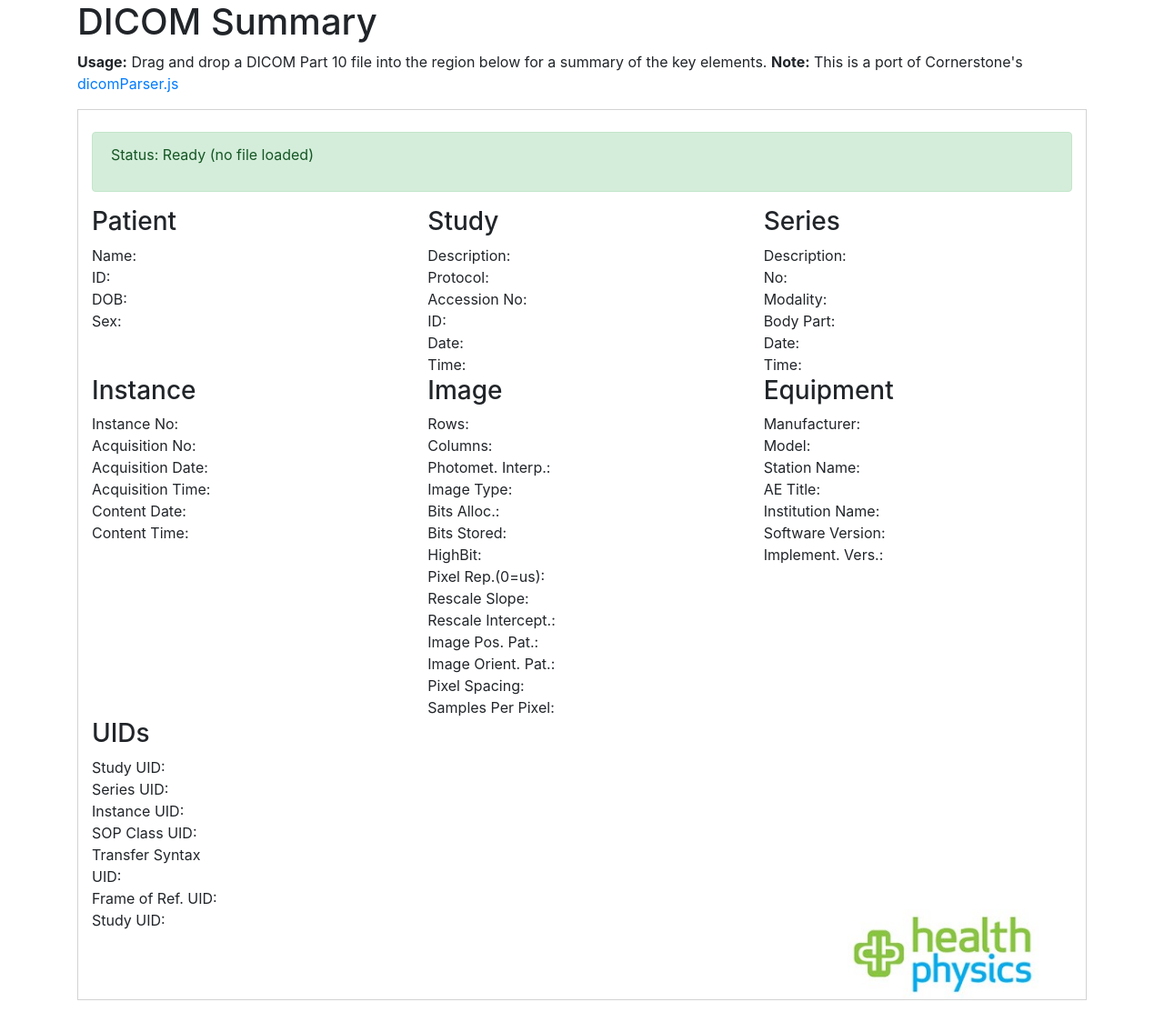
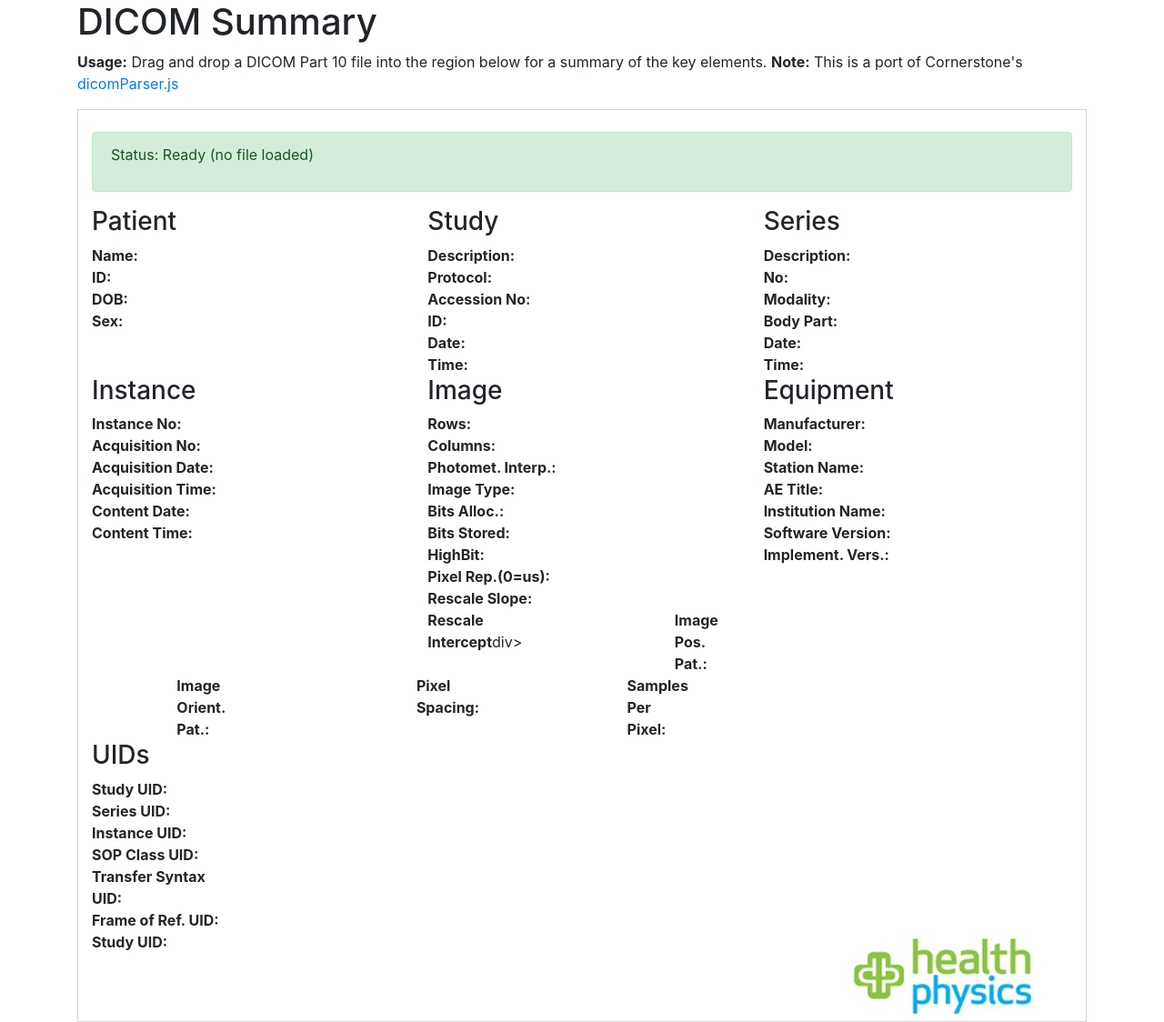
Before and after one commit to sharv999/appDICOMSummary, a Node server app: page / in a window 1280 px wide. Shown: the whole page at 91% size. Before the commit the page ends 1100 px from the top, so only its background shows below. Run offline with Node 20, Linux system fonts and the light colour scheme; some libraries are stand-ins or nearby versions.

Commit message:
modified index.html

```diff
--- a/views/index.html
+++ b/views/index.html
@@ -48,51 +48,51 @@
 							<div class="col-md-4"><h3>Series</h3></div>
 						</div>
 						<div class="row">
-							<div class="col-md-2">Name:</div>
+							<div class="col-md-2"><b>Name:</b></div>
 							<div class="col-md-2"><span data-dicom="x00100010"></span></div>
-							<div class="col-md-2">Description:</div>
+							<div class="col-md-2"><b>Description:</b></div>
 							<div class="col-md-2"><span data-dicom="x00081030"></span></div>
-							<div class="col-md-2">Description:</div>
+							<div class="col-md-2"><b>Description:</b></div>
 							<div class="col-md-2"><span data-dicom="x0008103e"></span></div>
 						</div>
 						<div class="row">
-							<div class="col-md-2">ID:</div>
+							<div class="col-md-2"><b>ID:</b></div>
 							<div class="col-md-2"><span data-dicom="x00100020"></span></div>
-							<div class="col-md-2">Protocol:</div>
+							<div class="col-md-2"><b>Protocol:</b></div>
 							<div class="col-md-2"><span data-dicom="x00181030"></span></div>
-							<div class="col-md-2">No:</div>
+							<div class="col-md-2"><b>No:</b></div>
 							<div class="col-md-2"><span data-dicom="x00200011"></span></div>
 						</div>
 						<div class="row">
-							<div class="col-md-2">DOB:</div>
+							<div class="col-md-2"><b>DOB:</b></div>
 							<div class="col-md-2"><span data-dicom="x00100030"></span></div>
-							<div class="col-md-2">Accession No:</div>
+							<div class="col-md-2"><b>Accession No:</b></div>
 							<div class="col-md-2"><span data-dicom="x00080050"></span></div>
-							<div class="col-md-2">Modality:</div>
+							<div class="col-md-2"><b>Modality:</b></div>
 							<div class="col-md-2"><span data-dicom="x00080060"></span></div>
 						</div>
 						<div class="row">
-							<div class="col-md-2">Sex:</div>
+							<div class="col-md-2"><b>Sex:</b></div>
 							<div class="col-md-2"><span data-dicom="x00100040"></span></div>
-							<div class="col-md-2">ID:</div>
+							<div class="col-md-2"><b>ID:</b></div>
 							<div class="col-md-2"><span data-dicom="x00200010"></span></div>
-							<div class="col-md-2">Body Part:</div>
+							<div class="col-md-2"><b>Body Part:</b></div>
 							<div class="col-md-2"><span data-dicom="x00180015"></span></div>
 						</div>
 						<div class="row">
 							<div class="col-md-2"></div>
 							<div class="col-md-2"></div>
-							<div class="col-md-2">Date:</div>
+							<div class="col-md-2"><b>Date:</b></div>
 							<div class="col-md-2"><span data-dicom="x00080020"></span></div>
-							<div class="col-md-2">Date:</div>
+							<div class="col-md-2"><b>Date:</b></div>
 							<div class="col-md-2"><span data-dicom="x00080021"></span></div>
 						</div>
 						<div class="row">
 							<div class="col-md-2"></div>
 							<div class="col-md-2"></div>
-							<div class="col-md-2">Time:</div>
+							<div class="col-md-2"><b>Time:</b></div>
 							<div class="col-md-2"><span data-dicom="x00080030"></span></div>
-							<div class="col-md-2">Time:</div>
+							<div class="col-md-2"><b>Time:</b></div>
 							<div class="col-md-2"><span data-dicom="x00080031"></span></div>
 						</div>
 					</div>
@@ -104,65 +104,65 @@
 							<div class="col-md-4"><h3>Equipment</h3></div>
 						</div>
 						<div class="row">
-							<div class="col-md-2">Instance No:</div>
+							<div class="col-md-2"><b>Instance No:</b></div>
 							<div class="col-md-2"><span data-dicom="x00200013"></span></div>
-							<div class="col-md-2">Rows:</div>
+							<div class="col-md-2"><b>Rows:</b></div>
 							<div class="col-md-2"><span data-dicomUint="x00280010"></span></div>
-							<div class="col-md-2">Manufacturer:</div>
+							<div class="col-md-2"><b>Manufacturer:</b></div>
 							<div class="col-md-2"><span data-dicom="x00080070"></div>
 						</div>
 						<div class="row">
-							<div class="col-md-2">Acquisition No:</div>
+							<div class="col-md-2"><b>Acquisition No:</b></div>
 							<div class="col-md-2"><span data-dicom="x00200012"></span></div>
-							<div class="col-md-2">Columns:</div>
+							<div class="col-md-2"><b>Columns:</b></div>
 							<div class="col-md-2"><span data-dicomUint="x00280011"></span></div>
-							<div class="col-md-2">Model:</div>
+							<div class="col-md-2"><b>Model:</b></div>
 							<div class="col-md-2"><span data-dicom="x00081090"></div>
 						</div>
 						<div class="row">
-							<div class="col-md-2">Acquisition Date:</div>
+							<div class="col-md-2"><b>Acquisition Date:</b></div>
 							<div class="col-md-2"><span data-dicom="x00080022"></span></div>
-							<div class="col-md-2">Photomet. Interp.:</div>
+							<div class="col-md-2"><b>Photomet. Interp.:</b></div>
 							<div class="col-md-2"><span data-dicom="x00280004"></span></div>
-							<div class="col-md-2">Station Name:</div>
+							<div class="col-md-2"><b>Station Name:</b></div>
 							<div class="col-md-2"><span data-dicom="x00081010"></div>
 						</div>
 						<div class="row">
-							<div class="col-md-2">Acquisition Time:</div>
+							<div class="col-md-2"><b>Acquisition Time:</b></div>
 							<div class="col-md-2"><span data-dicom="x00080032"></span></div>
-							<div class="col-md-2">Image Type:</div>
+							<div class="col-md-2"><b>Image Type:</b></div>
 							<div class="col-md-2"><span data-dicom="x00080008"></span></div>
-							<div class="col-md-2">AE Title:</div>
+							<div class="col-md-2"><b>AE Title:</b></div>
 							<div class="col-md-2"><span data-dicom="x00020016"></div>
 						</div>
 						<div class="row">
-							<div class="col-md-2">Content Date:</div>
+							<div class="col-md-2"><b>Content Date:</b></div>
 							<div class="col-md-2"><span data-dicom="x00080023"></span></div>
-							<div class="col-md-2">Bits Alloc.:</div>
+							<div class="col-md-2"><b>Bits Alloc.:</b></div>
 							<div class="col-md-2"><span data-dicomUint="x00280100"></span></div>
-							<div class="col-md-2">Institution Name:</div>
+							<div class="col-md-2"><b>Institution Name:</b></div>
 							<div class="col-md-2"><span data-dicom="x00080080"></div>
 						</div>
 						<div class="row">
-							<div class="col-md-2">Content Time:</div>
+							<div class="col-md-2"><b>Content Time:</b></div>
 							<div class="col-md-2"><span data-dicom="x00080033"></span></div>
-							<div class="col-md-2">Bits Stored:</div>
+							<div class="col-md-2"><b>Bits Stored:</b></div>
 							<div class="col-md-2"><span data-dicomUint="x00280101"></span></div>
-							<div class="col-md-2">Software Version:</div>
+							<div class="col-md-2"><b>Software Version:</b></div>
 							<div class="col-md-2"><span data-dicom="x00181020"></div>
 						</div>
 						<div class="row">
 							<div class="col-md-2"></div>
 							<div class="col-md-2"></div>
-							<div class="col-md-2">HighBit:</div>
+							<div class="col-md-2"><b>HighBit:</b></div>
 							<div class="col-md-2"><span data-dicomUint="x00280102"></span></div>
-							<div class="col-md-2">Implement. Vers.:</div>
+							<div class="col-md-2"><b>Implement. Vers.:</b></div>
 							<div class="col-md-2"><span data-dicom="x00020013"></div>
 						</div>
 						<div class="row">
 							<div class="col-md-2"></div>
 							<div class="col-md-2"></div>
-							<div class="col-md-2">Pixel Rep.(0=us):</div>
+							<div class="col-md-2"><b>Pixel Rep.(0=us):</b></div>
 							<div class="col-md-2"><span data-dicomUint="x00280103"></span></div>
 							<div class="col-md-2"></div>
 							<div class="col-md-2"></div>
@@ -170,7 +170,7 @@
 						<div class="row">
 							<div class="col-md-2"></div>
 							<div class="col-md-2"></div>
-							<div class="col-md-2">Rescale Slope:</div>
+							<div class="col-md-2"><b>Rescale Slope:</b></div>
 							<div class="col-md-2"><span data-dicom="x00281053"></span></div>
 							<div class="col-md-2"></div>
 							<div class="col-md-2"></div>
@@ -178,7 +178,7 @@
 						<div class="row">
 							<div class="col-md-2"></div>
 							<div class="col-md-2"></div>
-							<div class="col-md-2">Rescale Intercept.:</div>
+							<div class="col-md-2"><b>Rescale Intercept</b>div>
 							<div class="col-md-2"><span data-dicom="x00281052"></span></div>
 							<div class="col-md-2"></div>
 							<div class="col-md-2"></div>
@@ -186,7 +186,7 @@
 						<div class="row">
 							<div class="col-md-2"></div>
 							<div class="col-md-2"></div>
-							<div class="col-md-2">Image Pos. Pat.:</div>
+							<div class="col-md-2"><b>Image Pos. Pat.:</b></div>
 							<div class="col-md-2"><span data-dicom="x00200032"></span></div>
 							<div class="col-md-2"></div>
 							<div class="col-md-2"></div>
@@ -194,7 +194,7 @@
 						<div class="row">
 							<div class="col-md-2"></div>
 							<div class="col-md-2"></div>
-							<div class="col-md-2">Image Orient. Pat.:</div>
+							<div class="col-md-2"><b>Image Orient. Pat.:</b></div>
 							<div class="col-md-2"><span data-dicom="x00200037"></span></div>
 							<div class="col-md-2"></div>
 							<div class="col-md-2"></div>
@@ -202,14 +202,14 @@
 						<div class="row">
 							<div class="col-md-2"></div>
 							<div class="col-md-2"></div>
-							<div class="col-md-2">Pixel Spacing:</div>
+							<div class="col-md-2"><b>Pixel Spacing:</b></div>
 							<div class="col-md-4"><span data-dicom="x00280030"></span></div>
 
 						</div>
 						<div class="row">
 							<div class="col-md-2"></div>
 							<div class="col-md-2"></div>
-							<div class="col-md-2">Samples Per Pixel:</div>
+							<div class="col-md-2"><b>Samples Per Pixel:</b></div>
 							<div class="col-md-2"><span data-dicomUint="x00280002"></span></div>
 							<div class="col-md-2"></div>
 							<div class="col-md-2"></div>
@@ -221,37 +221,37 @@
 							<div class="col-md-12"><h3>UIDs</h3></div>
 						</div>
 						<div class="row">
-							<div class="col-md-2">Study UID:</div>
+							<div class="col-md-2"><b>Study UID:</b></div>
 							<div class="col-md-8"><span data-dicom="x0020000d"></div>
 							<div class="col-md-2"></div>
 						</div>
 						<div class="row">
-							<div class="col-md-2">Series UID:</div>
+							<div class="col-md-2"><b>Series UID:</b></div>
 							<div class="col-md-8"><span data-dicom="x0020000e"></div>
 							<div class="col-md-2"></div>
 						</div>
 						<div class="row">
-							<div class="col-md-2">Instance UID:</div>
+							<div class="col-md-2"><b>Instance UID:</b></div>
 							<div class="col-md-8"><span data-dicom="x00080018"></div>
 							<div class="col-md-2"></div>
 						</div>
 						</div><div class="row">
-							<div class="col-md-2">SOP Class UID:</div>
+							<div class="col-md-2"><b>SOP Class UID:</b></div>
 							<div class="col-md-8"><span data-dicom="x00080016"></div>
 							<div class="col-md-2"></div>
 						</div>
 						<div class="row">
-							<div class="col-md-2">Transfer Syntax UID:</div>
+							<div class="col-md-2"><b>Transfer Syntax UID:</b></div>
 							<div class="col-md-8"><span data-dicom="x00020010"></div>
 							<div class="col-md-2"></div>
 						</div>
 						<div class="row">
-							<div class="col-md-2">Frame of Ref. UID:</div>
+							<div class="col-md-2"><b>Frame of Ref. UID:</b></div>
 							<div class="col-md-8"><span data-dicom="x00200052"></div>
 							<div class="col-md-2"></div>
 						</div>
 						<div class="row">
-							<div class="col-md-2">Study UID:</div>
+							<div class="col-md-2"><b>Study UID:</b></div>
 							<div class="col-md-7"><span data-dicom="x0020000d"></div>
 							<div class="col-md-2"><img src="images/health_physics_logo_210_99.jpg" alt="HP logo" height="99" width="210"></div>
 						</div>
```
